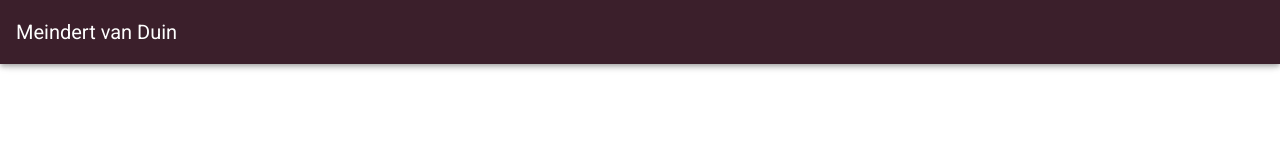
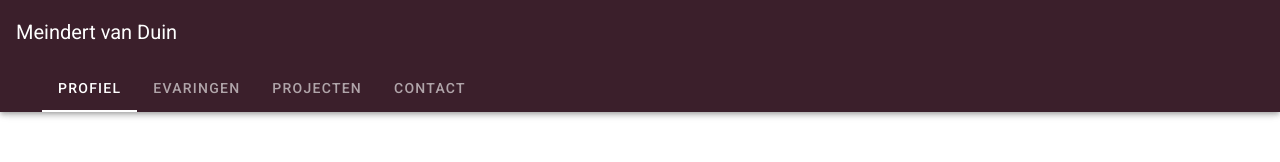
Before and after one commit to meindertduin/SpaWebPortofolio, a Vue app in the folder ClientApp/: page / in a window 1280 px wide. Shown: the top 162 px of the page. Built offline with nearby package versions, Linux system fonts and the light colour scheme.

Commit message:
added page navigation with smooth scrolling

```diff
--- a/ClientApp/src/App.vue
+++ b/ClientApp/src/App.vue
@@ -4,7 +4,14 @@
       <v-toolbar-title>
         Meindert van Duin
       </v-toolbar-title>
-
+      <template v-slot:extension>
+        <v-tabs align-with-title>
+          <v-tab @click="scrollToElement(0)">Profiel</v-tab>
+          <v-tab @click="scrollToElement(1)">Evaringen</v-tab>
+          <v-tab @click="scrollToElement(2)">Projecten</v-tab>
+          <v-tab @click="scrollToElement(3)">Contact</v-tab>
+        </v-tabs>
+      </template>
       <v-spacer></v-spacer>
     </v-app-bar>
 
@@ -16,12 +23,22 @@
 
 <script lang="ts">
 import Vue from 'vue';
+import Component from 'vue-class-component'
 
-export default Vue.extend({
-  name: 'App',
+  @Component({
+    name: 'App',
+  })
+  export default class App extends Vue{
+    scrollToElement(index:number) {
+      const yOffset = -80;
+      const element = document.getElementsByClassName('page-section')[index];
+      const y = element.getBoundingClientRect().top + window.pageYOffset + yOffset;
 
-  data: () => ({
-    //
-  }),
-});
+
+
+      if (element) {
+        window.scrollTo({top: y, behavior: 'smooth'});
+      }
+    }
+  }
 </script>
--- a/ClientApp/src/views/Home.vue
+++ b/ClientApp/src/views/Home.vue
@@ -1,6 +1,6 @@
 <template>
   <div class="home">
-    <v-img src="misty-waters.jpg" min-height="900px">
+    <v-img src="misty-waters.jpg" min-height="900px" >
       <v-row class="fill-height ma-6" justify="center" align-content="center">
         <div class="text-center">
           <div class="display-2 font-weight-bold white--text">Welkom bij mijn</div>
@@ -13,7 +13,7 @@
         </div>
       </v-row>
     </v-img>
-    <div class="profile-container">
+    <div class="page-container page-section">
       <v-container>
         <v-row justify="center">
           <v-col class="ma-5 col-10 col-md-6">
@@ -30,12 +30,14 @@
           </v-col>
         </v-row>
       </v-container>
-    </div>
-      <ExperienceCards />
-    <div class="secondary page-container">
+    </div >
+      <div>
+          <ExperienceCards class="experiences page-container page-section" />
+      </div>
+    <div class="secondary page-container page-section">
       <Projects />
     </div>
-    <div class="secondary darken-2 page-container">
+    <div class="secondary darken-2 page-container page-section">
       <Contact />
     </div>
   </div>
```
